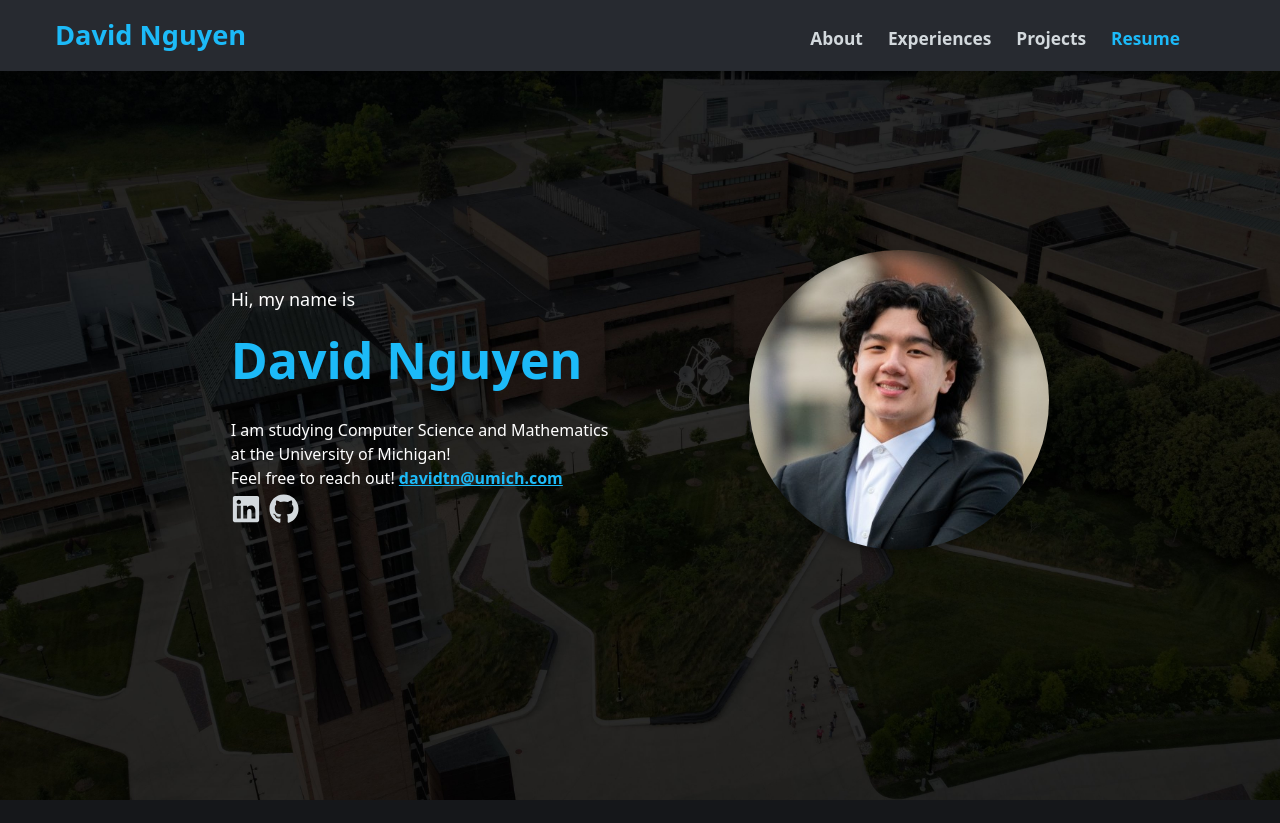
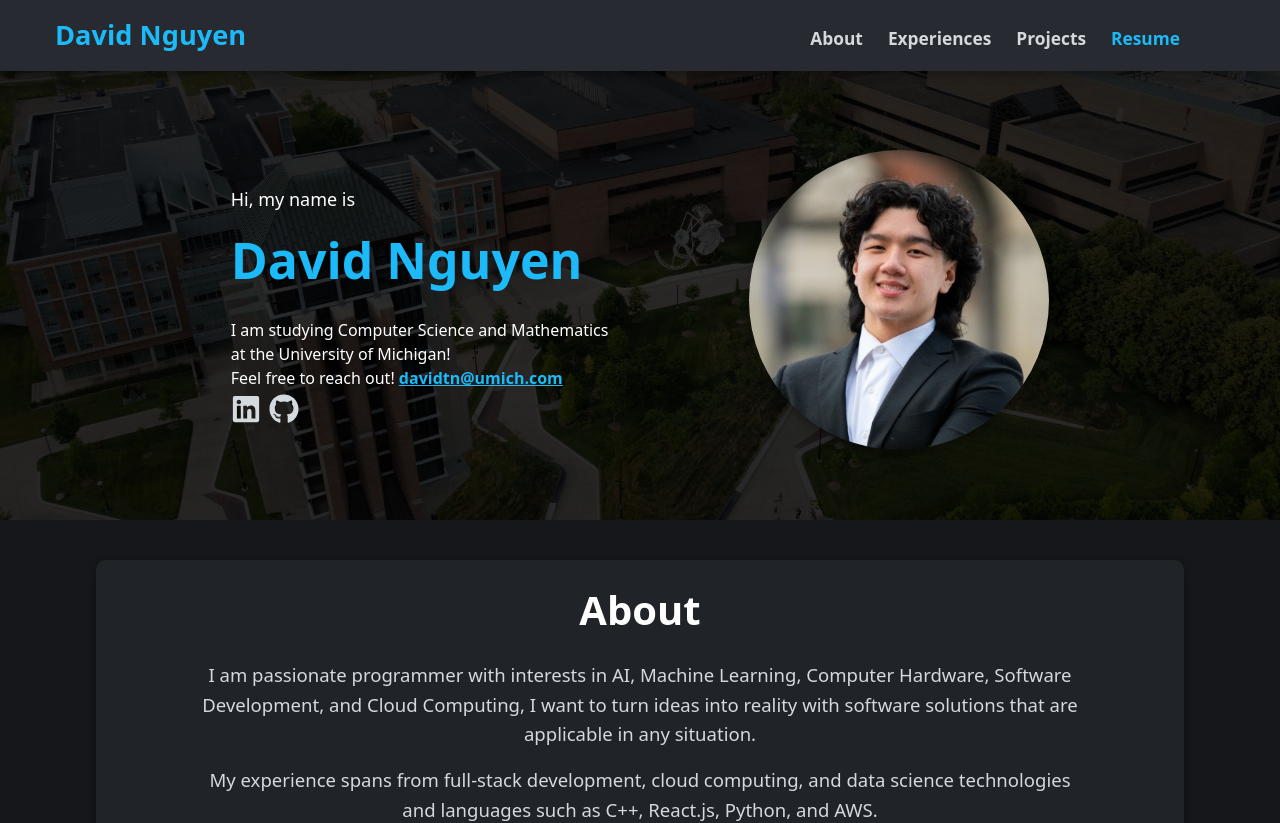
Before and after one commit to dtnguyen0/portfolio-web, a React (Vite) app: page / in a window 1280 px wide. Shown: the top 823 px of the page. Built offline with nearby package versions, Linux system fonts and the light colour scheme.

Commit message:
header and profile done

```diff
--- a/src/Footer/Footer.tsx
+++ b/src/Footer/Footer.tsx
@@ -13,7 +13,7 @@ function Footer() {
             <a className="text-[rgb(211,217,221)] transition duration-300 hover:text-white hover:drop-shadow-[0_0_10px_rgba(255,255,255,0.1)]" href="https://github.com/dtnguyen0" target="_blank" rel="noopener noreferrer"><FaGithub /></a>
             <a className="text-[rgb(211,217,221)] transition duration-300 hover:text-white hover:drop-shadow-[0_0_10px_rgba(255,255,255,0.1)]" href="mailto:davidtn@umich.edu" target="_blank" rel="noopener noreferrer"><MdEmail /></a>
           </div>
-          <div className="ml-[110px] pr-[110px] text-sm pt-[10px]">
+          <div className="ml-[110px] pr-[110px] text-sm pt-[20px]">
             <p>Copyright © {year} David Nguyen. All Rights Reserved</p>
             <p>Built with React.js, TypeScript, and Tailwind CSS. Deployed with Netlify</p>
           </div>
--- a/src/Header/Header.tsx
+++ b/src/Header/Header.tsx
@@ -1,5 +1,4 @@
 import { useState } from "react"
-import './header.css'
 
 function Header() {
   const [open, setOpen] = useState<boolean>(false);
@@ -10,16 +9,27 @@ function Header() {
 
   return (
     <div>
-    <nav className="bg-[rgb(39,42,48)] fixed top-0 left-0 w-full z-[1000] shadow-[0_2px_10px_rgba(0,0,0,0.4)] pl-[55px] pt-[15px] pb-[15px]">
-      <div className="flex justify-between text-center m-auto pr-[100px] items-center">
+      <nav className="bg-[rgb(39,42,48)] fixed top-0 left-0 w-full z-[1000] shadow-[0_2px_10px_rgba(0,0,0,0.4)] pl-[55px] pt-[15px] pb-[15px]">
+        <div className="flex justify-between text-center m-auto pr-[100px] items-center">
         <a href="#" className="text-[rgb(28,186,248)] text-[1.7rem] font-bold transition duration-300 hover:text-[rgb(72,203,251)] hover:drop-shadow-[0_0_10px_rgba(64,226,255,0.1)]">David Nguyen</a>
-          <div className="block md:hidden text-white text-2xl cursor-pointer" onClick={toggleMenu}>☰</div>
-          <ul className={`md:flex list-none p-0 flex-row ml-4 ${open ? "flex" : "hidden"}`}>
-            <li className="text-[1.084rem] ml-[25px] mt-[6px]"><a className="text-[rgb(211,217,221)] font-bold transition duration-300 hover:text-white hover:drop-shadow-[0_0_10px_rgba(255,255,255,0.1)]" href="#about">About</a></li>
-            <li className="text-[1.084rem] ml-[25px] mt-[6px]"><a className="text-[rgb(211,217,221)] font-bold transition duration-300 hover:text-white hover:drop-shadow-[0_0_10px_rgba(255,255,255,0.1)]" href="#experiences">Experiences</a></li>
-            <li className="text-[1.084rem] ml-[25px] mt-[6px]"><a className="text-[rgb(211,217,221)] font-bold transition duration-300 hover:text-white hover:drop-shadow-[0_0_10px_rgba(255,255,255,0.1)]" href="#projects">Projects</a></li>
-            <li className="text-[1.084rem] ml-[25px] mt-[6px]"><a href="./images/David_Nguyen_Resume_Website.pdf" target="_blank" className="text-[rgb(28,186,248)] font-bold transition duration-300 hover:text-[rgb(72,203,251)] hover:drop-shadow-[0_0_10px_rgba(64,226,255,0.1)]" rel="noopener noreferrer">Resume</a></li>
+          <div className="md:hidden text-white text-2xl cursor-pointer" onClick={toggleMenu}>☰</div>
+
+          <ul className="hidden md:flex list-none items-center gap-[25px] text-[1.084rem] mt-[6px]">
+            <li><a href="#about" className="text-[rgb(211,217,221)] font-bold hover:text-white transition duration-300 hover:drop-shadow-[0_0_10px_rgba(255,255,255,0.1)]">About</a></li>
+            <li><a href="#experiences" className="text-[rgb(211,217,221)] font-bold hover:text-white transition duration-300 hover:drop-shadow-[0_0_10px_rgba(255,255,255,0.1)]">Experiences</a></li>
+            <li><a href="#projects" className="text-[rgb(211,217,221)] font-bold hover:text-white transition duration-300 hover:drop-shadow-[0_0_10px_rgba(255,255,255,0.1)]">Projects</a></li>
+            <li><a href="./images/David_Nguyen_Resume_Website (3).pdf" target="_blank" rel="noopener noreferrer" className="text-[rgb(28,186,248)] font-bold hover:text-[rgb(72,203,251)] transition duration-300 hover:drop-shadow-[0_0_10px_rgba(64,226,255,0.1)]">Resume</a></li>
           </ul>
+
+          {open && (
+            <ul className="md:hidden absolute top-[65px] right-[20px] bg-[rgb(39,42,48)] w-[200px] flex flex-col text-center shadow-[0_4px_6px_rgba(0,0,0,0.3)] rounded-md py-2 gap-2">
+              <li><a href="#about" className="block text-[rgb(211,217,221)] font-bold px-4 py-2 hover:text-white hover:drop-shadow-[0_0_10px_rgba(255,255,255,0.1)]">About</a></li>
+              <li><a href="#experiences" className="block text-[rgb(211,217,221)] font-bold px-4 py-2 hover:text-white hover:drop-shadow-[0_0_10px_rgba(255,255,255,0.1)]">Experiences</a></li>
+              <li><a href="#projects" className="block text-[rgb(211,217,221)] font-bold px-4 py-2 hover:text-white hover:drop-shadow-[0_0_10px_rgba(255,255,255,0.1)]">Projects</a></li>
+              <li><a href="./images/David_Nguyen_Resume_Website (3).pdf" target="_blank" rel="noopener noreferrer" className="block text-[rgb(28,186,248)] font-bold px-4 py-2 hover:text-[rgb(72,203,251)] hover:drop-shadow-[0_0_10px_rgba(64,226,255,0.1)]">Resume</a></li>
+            </ul>
+          )}
+
         </div>
       </nav>
     </div>
--- a/src/Profile/Profile.tsx
+++ b/src/Profile/Profile.tsx
@@ -1,26 +1,30 @@
-import {FaLinkedin,FaGithub} from "react-icons/fa";
+import { FaLinkedin, FaGithub } from "react-icons/fa";
 
 function Profile() {
-  const pic: string = "images/DavidProfHeadshot1.jpg"
+  const pic: string = "images/DavidProfHeadshot1.jpg";
 
-  return(
-    <div className="flex flex-row justify-center items-center pt-0 pb-0 relative bg-[url('/images/umichbackground.jpg')] bg-cover bg-center bg-no-repeat h-screen">
-      <div className="text-white z-10 max-w-[600px] text-left">
+  return (
+    <div className="flex flex-col md:flex-row justify-center items-center pt-[150px] pb-[70px] relative bg-[url('/images/umichbackground.jpg')] bg-cover bg-center bg-no-repeat text-center md:text-left">
+      <div className="text-white z-10 max-w-[600px]">
         <p className="text-white text-[18px] my-[10px]">Hi, my name is</p>
         <h1 className="text-[rgb(28,186,248)] font-bold text-[50px] mb-[20px]">David Nguyen</h1>
         <p>
           I am studying Computer Science and Mathematics <br />
           at the University of Michigan!
         </p>
-        <p>Feel free to reach out! <b className="text-[rgb(28,186,248)]"><u>davidtn@umich.com</u></b></p>
-        <div className="flex gap-2 mt-1 text-[30px]">
-          <a className="text-[rgb(211,217,221)] hover:text-white transition duration-300 hover:drop-shadow-[0_0_10px_rgba(255,255,255,0.1)]" href="https://www.linkedin.com/in/davidt-nguyen/" target="_blank" rel="noopener noreferrer"><FaLinkedin /></a>
-          <a className="text-[rgb(211,217,221)] hover:text-white transition duration-300 hover:drop-shadow-[0_0_10px_rgba(255,255,255,0.1)]" href="https://github.com/dtnguyen0/" target="_blank" rel="noopener noreferrer"><FaGithub /></a>
+        <p>Feel free to reach out!{" "}<b className="text-[rgb(28,186,248)]"><u>davidtn@umich.com</u></b></p>
+        <div className="flex justify-center md:justify-start gap-2 mt-1 text-[30px]">
+          <a className="text-[rgb(211,217,221)] hover:text-white transition duration-300 hover:drop-shadow-[0_0_10px_rgba(255,255,255,0.1)]"
+            href="https://www.linkedin.com/in/davidt-nguyen/" target="_blank" rel="noopener noreferrer"><FaLinkedin />
+          </a>
+          <a className="text-[rgb(211,217,221)] hover:text-white transition duration-300 hover:drop-shadow-[0_0_10px_rgba(255,255,255,0.1)]"
+            href="https://github.com/dtnguyen0/" target="_blank" rel="noopener noreferrer"><FaGithub />
+          </a>
         </div>
       </div>
-      <img src={pic} className="rounded-full w-[300px] h-[300px] object-cover z-10 shadow-[0_5px_10px_rgba(0,0,0,0.3)] ml-[11%]"></img>
+      <img src={pic} className="rounded-full w-[300px] h-[300px] object-cover z-10 shadow-[0_5px_10px_rgba(0,0,0,0.3)] mt-[40px] md:mt-0 md:ml-[11%]" alt="profile"/>
     </div>
   );
 }
 
-export default Profile
+export default Profile;
```
Also changed, not shown: src/Header/header.css (deleted, +0 -43 lines), 2 other files (tests, documents, lock files or other folders).
